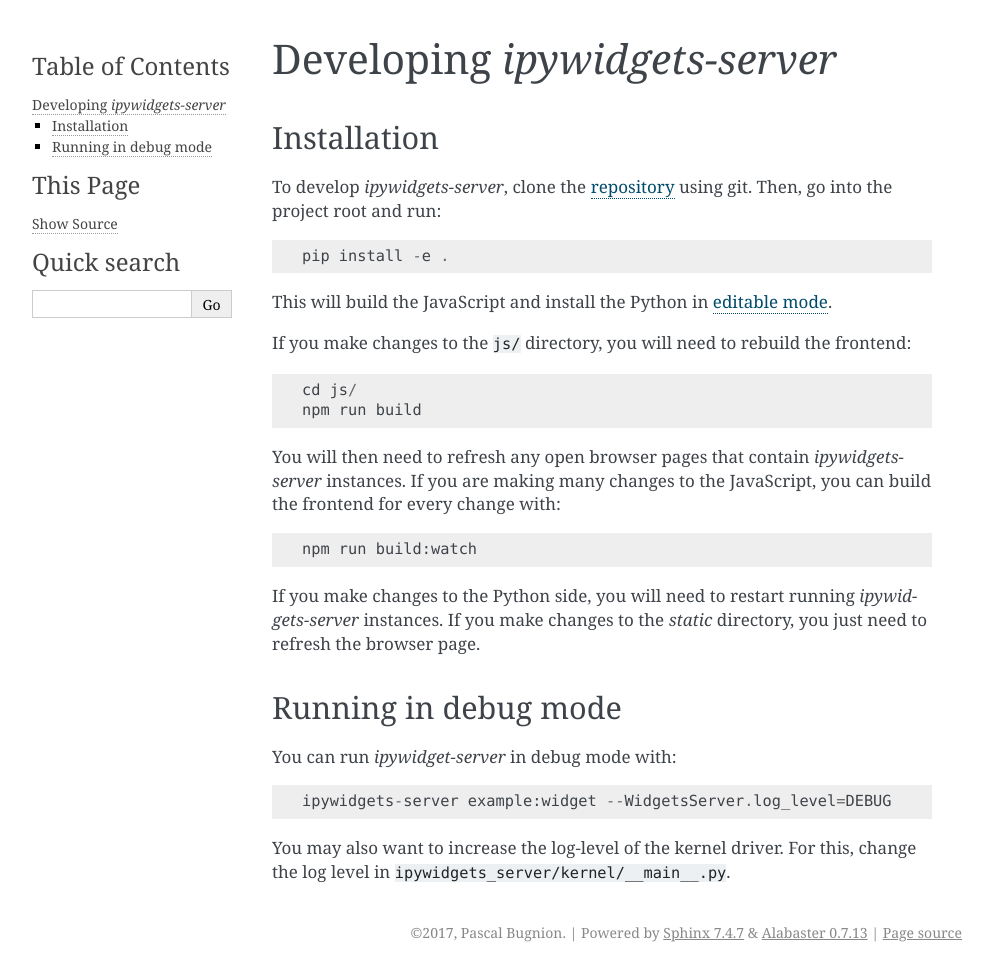
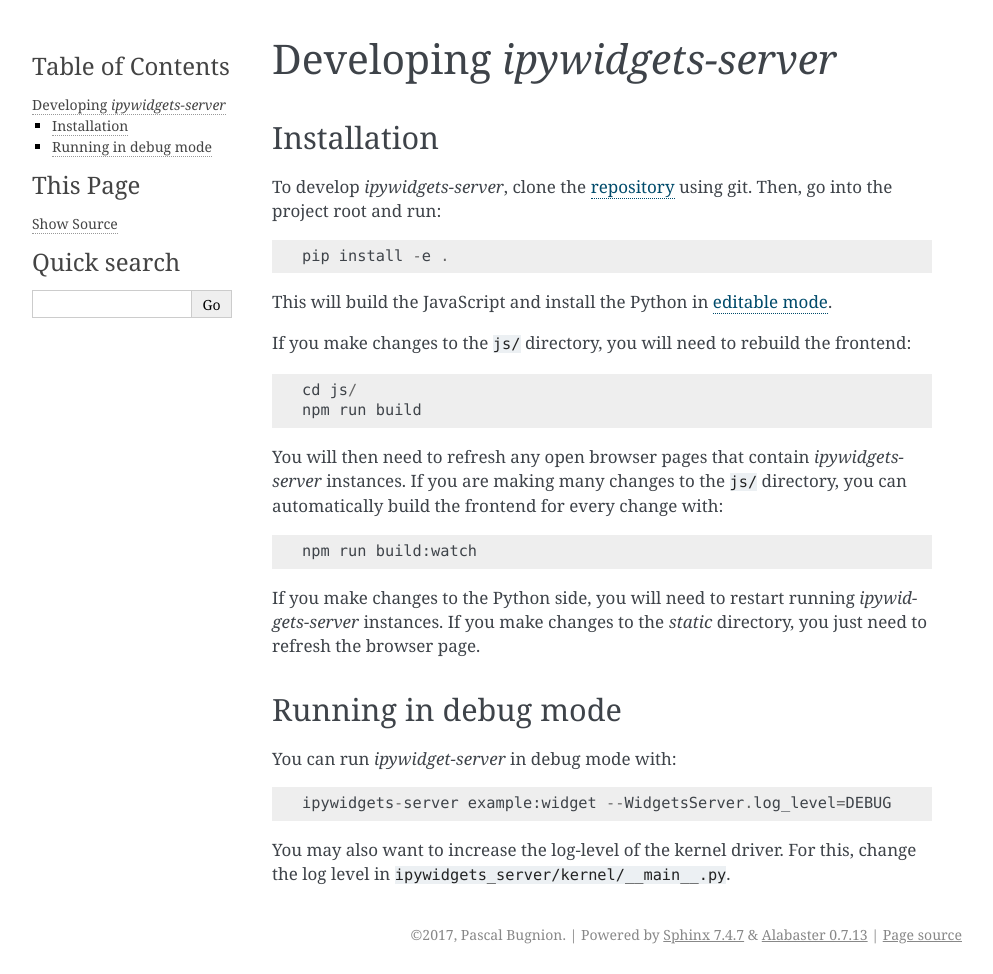
Before and after one commit to pbugnion/ipywidgets_server, a Sphinx documentation site: the page built from docs/source/developers.rst, in a window 1280 px wide. Shown: the whole page, without its empty margins (148-1141 px from the left). Built offline with Sphinx 7.4.7, drawn with Linux system fonts in a browser that asks for light colours.

Commit message:
Clarify build:watch instructions

```diff
--- a/docs/source/developers.rst
+++ b/docs/source/developers.rst
@@ -16,7 +16,7 @@
     cd js/
     npm run build
 
-You will then need to refresh any open browser pages that contain `ipywidgets-server` instances. If you are making many changes to the JavaScript, you can build the frontend for every change with::
+You will then need to refresh any open browser pages that contain `ipywidgets-server` instances. If you are making many changes to the ``js/`` directory, you can automatically build the frontend for every change with::
 
     npm run build:watch
 
```
